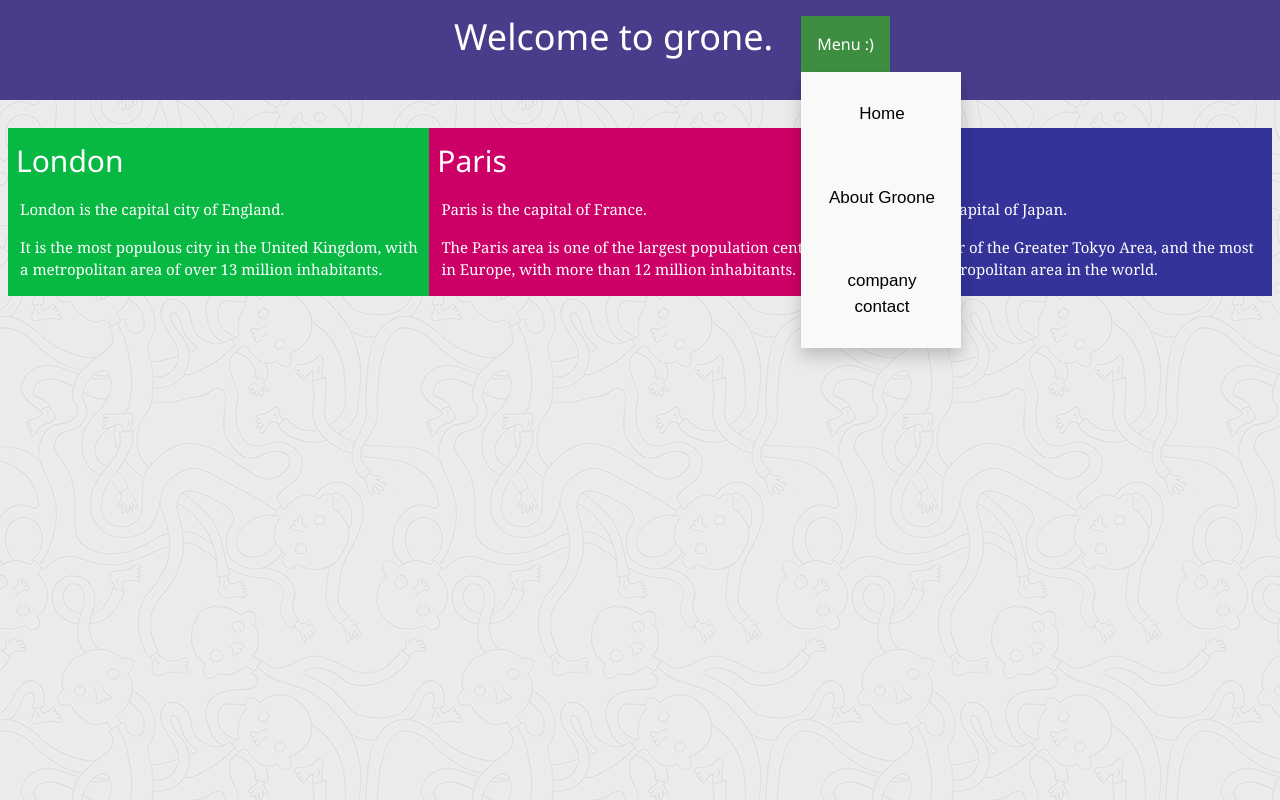
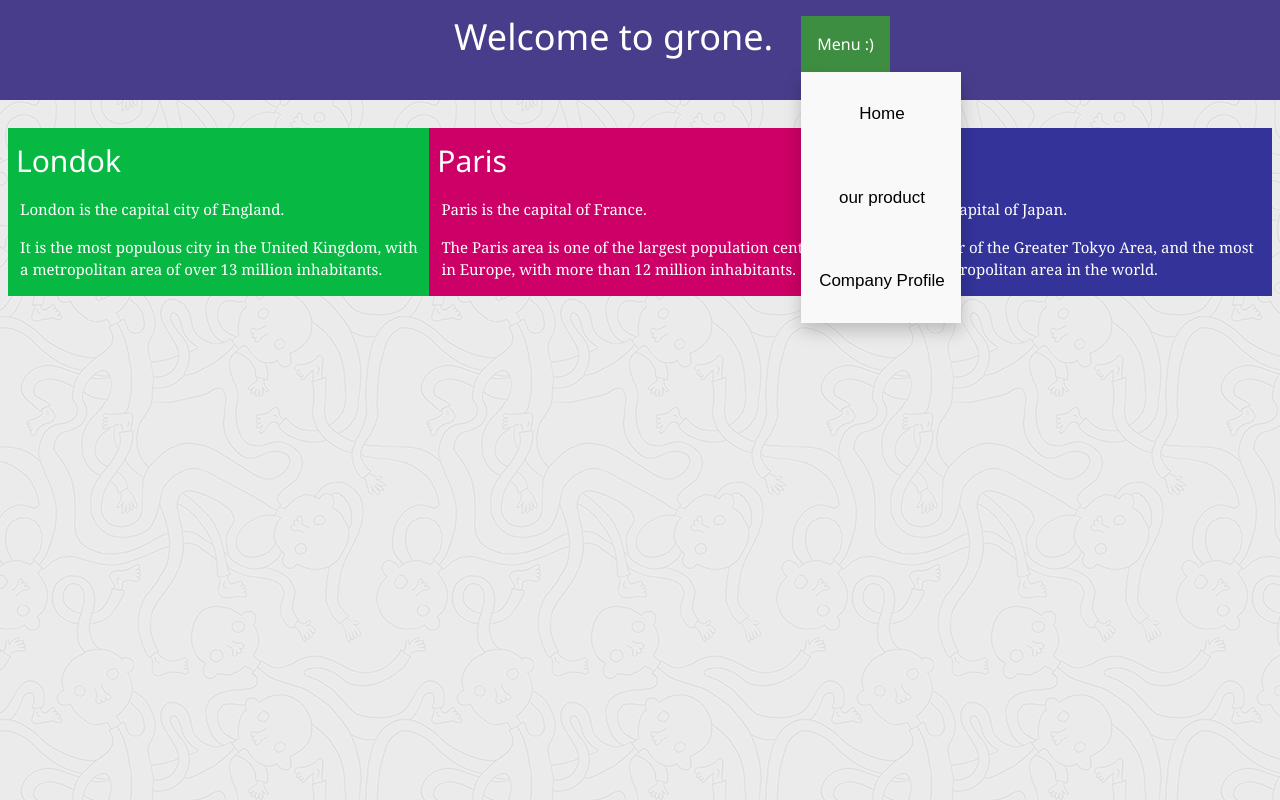
Before and after one commit to Cherriesa/groone101.github.io, a plain HTML site: page groone.html in a window 1280 px wide. Both pictures are taken after a click on the button "Menu :)". Drawn offline with nearby package versions, Linux system fonts and the light colour scheme.

Commit message:
Update groone.html

```diff
--- a/groone.html
+++ b/groone.html
@@ -21,8 +21,8 @@
                     <button onclick="myFunction()" class="dropbtn">Menu :)</button>
                       <div id="myDropdown" class="dropdown-content">
                         <a href="index.html"><p id="juling">Home</p></a>
-                        <a href="groone.html"><p id="juling">About Groone</p></a>
-                        <a href="#contact"><p id="juling">company contact</p></a>
+                        <a href="groone.html"><p id="juling">our product</p></a>
+                        <a href="#contact"><p id="juling">Company Profile</p></a>
                       </div>
                     </div></h1>
 
@@ -37,7 +37,7 @@
     <section>
    <div class="w3-row-padding">
   <div class="w3-third font" style="background-color:#07b942;color:white;">
-    <h2>London</h2>
+    <h2>Londok</h2>
     <p>London is the capital city of England.</p>
     <p>It is the most populous city in the United Kingdom,
     with a metropolitan area of over 13 million inhabitants.</p>
```
